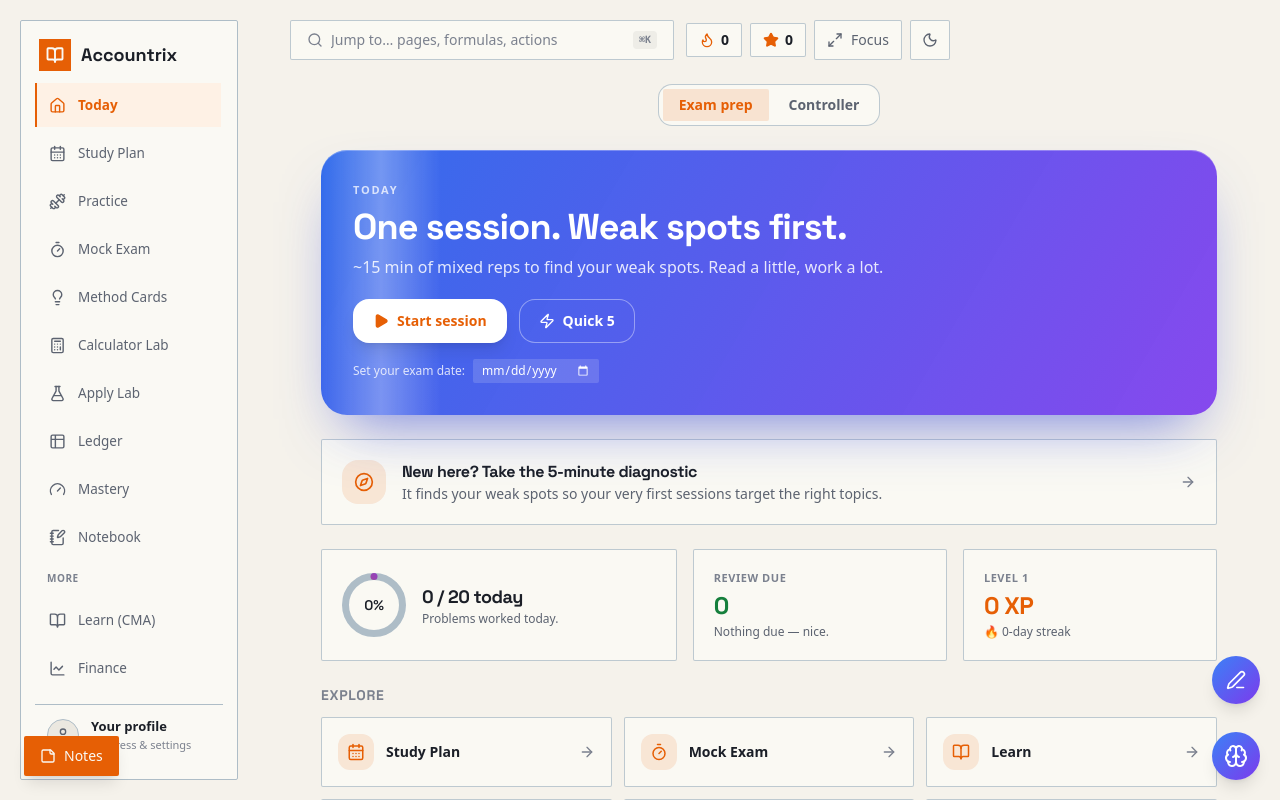
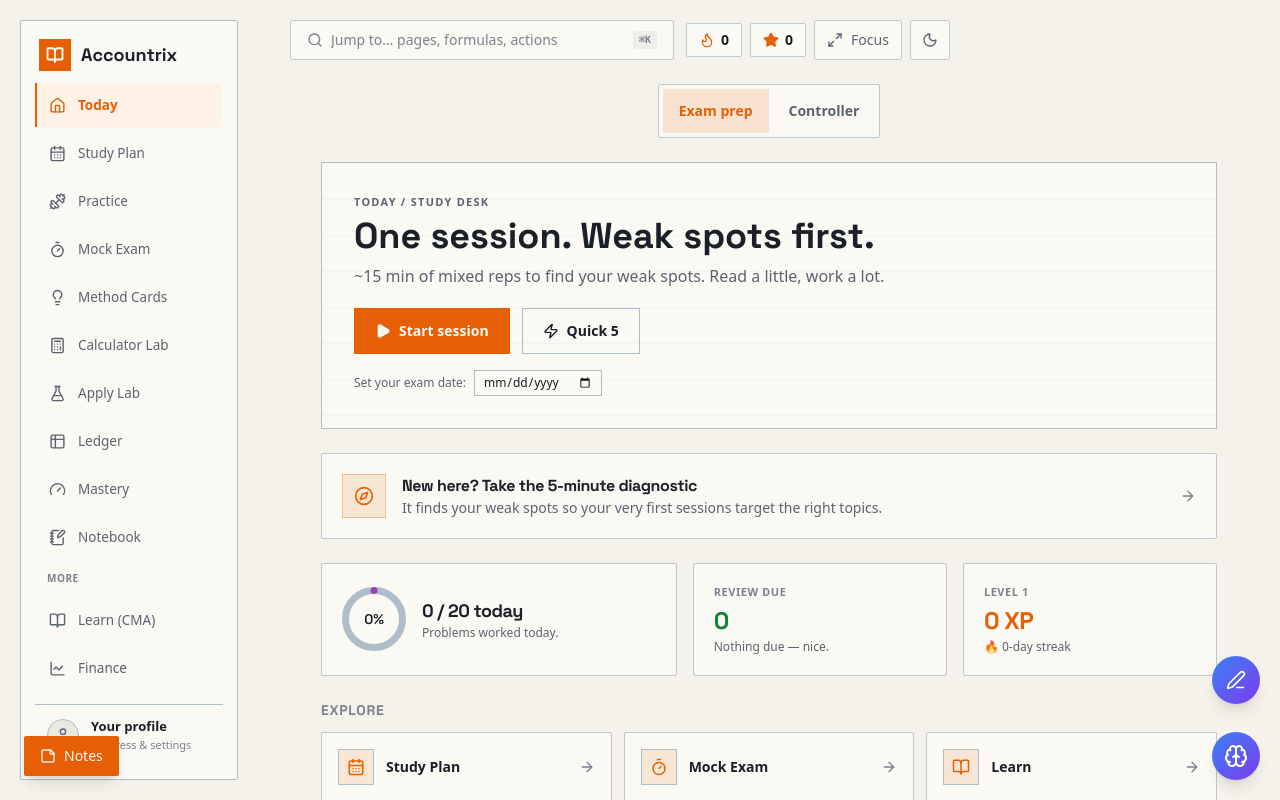
Before and after one commit to kennybhill7/AccountrixCPA-App, a Next.js app: page / in a window 1280 px wide. Shown: the top 800 px of the page. Built offline with nearby package versions, Linux system fonts and the light colour scheme.

Commit message:
feat(home): ground study desk surfaces

```diff
--- a/app/page.tsx
+++ b/app/page.tsx
@@ -113,12 +113,12 @@ export default function TodayPage() {
     <div className="mx-auto max-w-4xl space-y-6">
       {/* Role toggle — exam prep vs the controller day job */}
       <div className="flex justify-center">
-        <div className="glass inline-flex items-center gap-1 p-1" style={{ borderRadius: 14 }}>
+        <div className="glass inline-flex items-center gap-1 p-1">
           {(["exam", "controller"] as const).map((m) => (
             <button
               key={m}
               onClick={() => switchMode(m)}
-              className="rounded-lg px-4 py-1.5 text-sm font-semibold transition"
+              className="min-h-11 rounded-sm px-4 py-1.5 text-sm font-semibold transition"
               style={
                 mode === m
                   ? { background: "hsl(var(--primary) / 0.14)", color: "hsl(var(--primary))" }
@@ -136,37 +136,29 @@ export default function TodayPage() {
       ) : (
         <>
           {/* Today hero */}
-          <div
-            className="relative overflow-hidden p-6 sm:p-8"
-            style={{
-              borderRadius: 26,
-              background: "linear-gradient(120deg, rgba(37,99,235,0.94), rgba(124,58,237,0.92))",
-              boxShadow:
-                "0 28px 60px -24px rgba(59,80,220,0.7), inset 0 1px 0 rgba(255,255,255,0.28)",
-            }}
-          >
+          <div className="relative overflow-hidden border border-border bg-card p-6 sm:p-8">
             <div
               aria-hidden
-              className="animate-aurora-shimmer pointer-events-none absolute inset-y-0 left-0 w-[120px]"
+              className="pointer-events-none absolute inset-0 opacity-60"
               style={{
-                background:
-                  "linear-gradient(90deg, transparent, rgba(255,255,255,0.3), transparent)",
+                backgroundImage: "linear-gradient(hsl(var(--border) / 0.18) 1px, transparent 1px)",
+                backgroundSize: "100% 2.25rem",
               }}
             />
             <div className="relative">
-              <div className="flex items-center gap-3 text-[11px] font-semibold uppercase tracking-[0.16em] text-white/75">
-                <span>Today</span>
+              <div className="blueprint-label flex items-center gap-3">
+                <span>Today / study desk</span>
                 {daysLeft != null && (
-                  <span className="rounded-full bg-white/15 px-2.5 py-0.5 text-white">
+                  <span className="rounded-sm border border-border bg-muted px-2.5 py-1 text-text-muted">
                     Corporate Finance exam ·{" "}
                     {daysLeft > 0 ? `${daysLeft} days` : daysLeft === 0 ? "today" : "passed"}
                   </span>
                 )}
               </div>
-              <h1 className="font-display mt-2 text-3xl font-bold tracking-tight text-white sm:text-4xl">
+              <h1 className="font-display mt-2 text-3xl font-bold text-foreground sm:text-4xl">
                 One session. Weak spots first.
               </h1>
-              <p className="mt-2 max-w-2xl text-white/85">
+              <p className="mt-2 max-w-2xl text-muted-foreground">
                 {weak.length > 0
                   ? `~15 min, weighted to what you keep missing (${weak.join(", ")}). Read a little, work a lot.`
                   : "~15 min of mixed reps to find your weak spots. Read a little, work a lot."}
@@ -174,24 +166,24 @@ export default function TodayPage() {
               <div className="mt-5 flex flex-col gap-3 sm:flex-row">
                 <button
                   onClick={() => start(10)}
-                  className="inline-flex items-center justify-center gap-2 rounded-2xl bg-white px-5 py-3 text-sm font-semibold text-primary shadow-lg transition-transform hover:-translate-y-0.5 hover:scale-[1.02]"
+                  className="inline-flex min-h-11 items-center justify-center gap-2 rounded-sm border border-primary bg-primary px-5 py-3 text-sm font-semibold text-primary-foreground transition-colors hover:bg-primary-hover"
                 >
                   <Play className="h-4 w-4 fill-current" /> Start session
                 </button>
                 <button
                   onClick={() => start(5)}
-                  className="inline-flex items-center justify-center gap-2 rounded-2xl px-5 py-3 text-sm font-semibold text-white ring-1 ring-inset ring-white/40 transition hover:bg-white/10"
+                  className="inline-flex min-h-11 items-center justify-center gap-2 rounded-sm border border-border px-5 py-3 text-sm font-semibold text-foreground transition-colors hover:bg-muted"
                 >
                   <Zap className="h-4 w-4" /> Quick 5
                 </button>
               </div>
               {!examDate && (
                 <div className="mt-4 flex items-center gap-2 text-xs text-white/80">
-                  <span>Set your exam date:</span>
+                  <span className="text-muted-foreground">Set your exam date:</span>
                   <input
                     type="date"
                     onChange={(e) => saveExamDate(e.target.value)}
-                    className="rounded-lg bg-white/15 px-2 py-1 text-white outline-none [color-scheme:dark]"
+                    className="rounded-sm border border-border bg-card px-2 py-1 text-foreground outline-none"
                   />
                 </div>
               )}
@@ -203,7 +195,7 @@ export default function TodayPage() {
             <GlassCard hover className="p-5">
               <Link href="/diagnostic" className="flex items-center gap-4">
                 <span
-                  className="flex h-11 w-11 shrink-0 items-center justify-center rounded-2xl"
+                  className="flex h-11 w-11 shrink-0 items-center justify-center rounded-sm border border-primary/30 bg-accent text-primary"
                   style={{ background: "hsl(var(--primary) / 0.12)", color: "hsl(var(--primary))" }}
                 >
                   <Compass className="h-5 w-5" />
@@ -286,7 +278,7 @@ export default function TodayPage() {
                 </div>
                 <button
                   onClick={() => start(10)}
-                  className="shrink-0 rounded-xl px-4 py-2 text-sm font-semibold text-primary"
+                  className="min-h-11 shrink-0 rounded-sm border border-primary/30 px-4 py-2 text-sm font-semibold text-primary"
                   style={{ background: "hsl(var(--primary) / 0.12)" }}
                 >
                   Drill these
@@ -296,9 +288,9 @@ export default function TodayPage() {
                 {weak.map((s) => (
                   <span
                     key={s}
-                    className="rounded-lg px-3 py-1 text-sm font-medium"
+                    className="rounded-sm border border-border px-3 py-1 text-sm font-medium"
                     style={{
-                      background: "hsl(var(--status-streak) / 0.12)",
+                      background: "hsl(var(--warn) / 0.12)",
                       color: "hsl(var(--status-streak))",
                     }}
                   >
@@ -321,7 +313,7 @@ export default function TodayPage() {
                   <Link key={e.href} href={e.href}>
                     <GlassCard hover className="flex items-center gap-3 p-4">
                       <span
-                        className="flex h-9 w-9 items-center justify-center rounded-xl"
+                        className="flex h-9 w-9 items-center justify-center rounded-sm border border-border bg-muted text-primary"
                         style={{
                           background: "hsl(var(--primary) / 0.12)",
                           color: "hsl(var(--primary))",
--- a/components/glass/ControllerDesk.tsx
+++ b/components/glass/ControllerDesk.tsx
@@ -69,21 +69,19 @@ export function ControllerDesk() {
   return (
     <div className="space-y-6">
       <div
-        className="relative overflow-hidden p-6 sm:p-7"
+        className="relative overflow-hidden border border-border bg-card p-6 sm:p-7"
         style={{
-          borderRadius: 26,
-          background: "linear-gradient(120deg, rgba(13,148,136,0.94), rgba(37,99,235,0.92))",
-          boxShadow: "0 28px 60px -24px rgba(20,90,120,0.7), inset 0 1px 0 rgba(255,255,255,0.28)",
+          borderRadius: 2,
+          backgroundImage: "linear-gradient(hsl(var(--border) / 0.18) 1px, transparent 1px)",
+          backgroundSize: "100% 2.25rem",
         }}
       >
         <div className="relative">
-          <div className="text-[11px] font-semibold uppercase tracking-[0.16em] text-white/75">
-            Controller desk
-          </div>
-          <h1 className="font-display mt-2 text-3xl font-bold tracking-tight text-white sm:text-4xl">
+          <div className="blueprint-label">Controller desk</div>
+          <h1 className="font-display mt-2 text-3xl font-bold text-foreground sm:text-4xl">
             The work in front of you
           </h1>
-          <p className="mt-2 max-w-2xl text-white/85">
+          <p className="mt-2 max-w-2xl text-muted-foreground">
             Construction-finance workflows on your case company — close, rec, WIP, aging, cash. Do
             the real thing; the exam reps compound on the side.
           </p>
```
